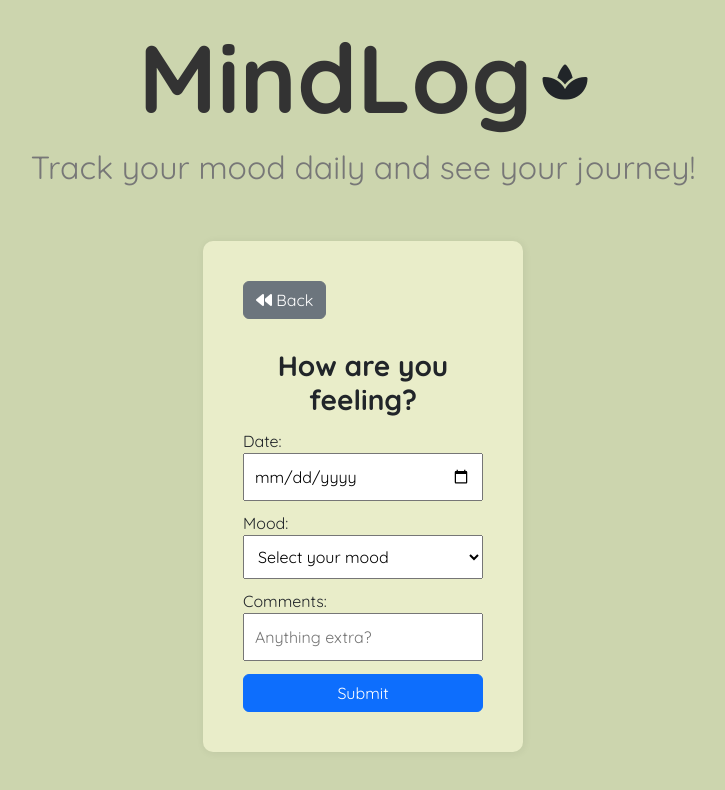
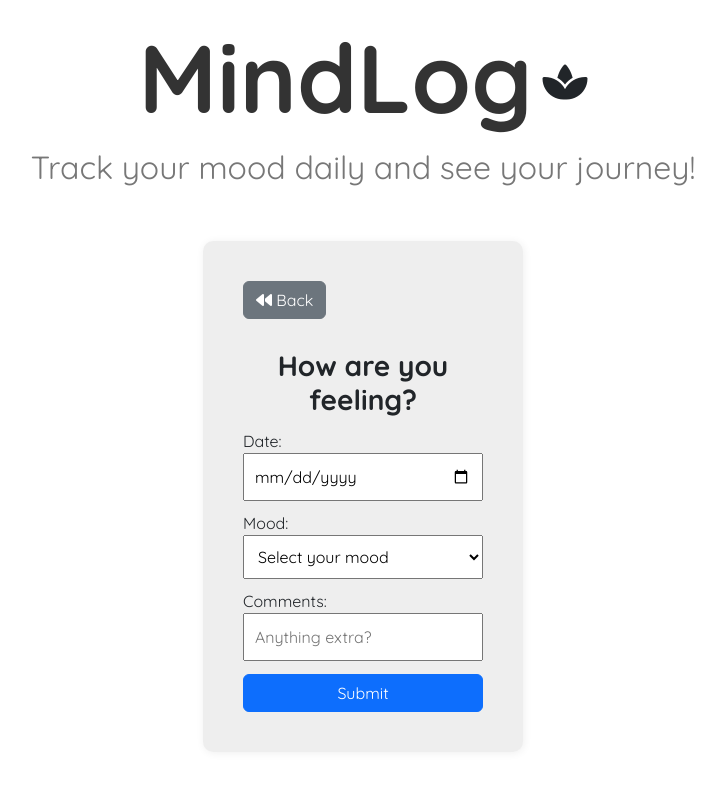
Before and after one commit to ThrishaKopula/mind-log, a React (Create React App) app in the folder client/: page /add in a window 1280 px wide. Shown: the top 790 px of the page, without its empty margins (277-1002 px from the left). Built offline with nearby package versions, Linux system fonts and the light colour scheme.

Commit message:
changed UI

```diff
--- a/client/src/App.css
+++ b/client/src/App.css
@@ -1,5 +1,5 @@
 body {
-  background-color: #CCD5AE;
+  background-color: white;
   font-family: "Quicksand";
 }
 /*
--- a/client/src/addUser/addUser.css
+++ b/client/src/addUser/addUser.css
@@ -1,5 +1,5 @@
 .addUser{
-    background-color: #E9EDC9;
+    background-color: white;
     width: 25%;
     margin: 50px auto;
     padding: 40px;
--- a/client/src/addUser/addUser.jsx
+++ b/client/src/addUser/addUser.jsx
@@ -72,7 +72,6 @@ const AddUser = () => {
                 <input
                 type="text"
                 id="email"
-                required="true"
                 onChange={inputHandler}
                 name="email"
                 autoComplete='off'
--- a/client/src/getUser/User.jsx
+++ b/client/src/getUser/User.jsx
@@ -48,7 +48,7 @@ const User = () => {
                 <p>please add new user</p>
             </div>
         ):(
-            <table className='table table-bordered'>
+            <table className='table table-light table-hover'>
             <thead>
                 <tr>
                     {/* <th scope="col">Index</th> */}
@@ -66,13 +66,13 @@ const User = () => {
                         <td>{user.name}</td>
                         <td>{user.email}</td>
                         <td className="actionButtons">
-                            <Link to={`/update/`+user._id} type="button" class="btn btn-info">
-                                <i class="fa-solid fa-pen-to-square"></i>
+                            <Link to={`/update/`+user._id} type="button" class="btn btn-primary">
+                                <i class="fa-solid fa-pen-to-square"></i> Update
                             </Link>
                             <button
                             onClick={()=>deleteUser(user._id)}
                             type="button" class="btn btn-danger">
-                                <i class="fa-solid fa-trash"></i>
+                                <i class="fa-solid fa-trash"></i> Delete
                             </button>
 
                         </td>
--- a/client/src/getUser/user.css
+++ b/client/src/getUser/user.css
@@ -1,7 +1,7 @@
 .userTable{
     width:60%;
     margin: 50px auto;
-    background-color: #E9EDC9;
+    background-color: rgba(0, 0, 0, 0.065);
     padding: 50px;
     border-radius: 10px;
     box-shadow: 1px 1px 8px rgba(0, 0, 0, 0.065);
@@ -10,8 +10,10 @@
 .userTable table{
     width: 100%;
     margin-top: 30px;
+    border-radius: 10px;
+    overflow: hidden;
+}
 
-}
 
 .userTable h1{
     text-align: center;
@@ -24,9 +26,8 @@
 }
 
 .userTable table thead th{
-    background-color: #FAEDCD;
+    background-color: #b4c5e4;
     text-align: center;
-    /* color: whitesmoke; */
 }
 
 .userTable table tbody td{
@@ -42,5 +43,4 @@
 .noData{
     margin-top: 20px;
     text-align: center;
-    /* background-color: #D4A373; */
 }
--- a/client/src/updateUser/Update.jsx
+++ b/client/src/updateUser/Update.jsx
@@ -90,7 +90,6 @@ const UpdateUser = () => {
                 <input
                 type="text"
                 id="email"
-                required="true"
                 value={user.email}
                 onChange={inputHandler}
                 name="email"
--- a/client/src/updateUser/update.css
+++ b/client/src/updateUser/update.css
@@ -1,5 +1,5 @@
 .addUser{
-    background-color: #E9EDC9;
+    background-color: rgba(0, 0, 0, 0.065);
     width: 25%;
     margin: 50px auto;
     padding: 40px;
```
